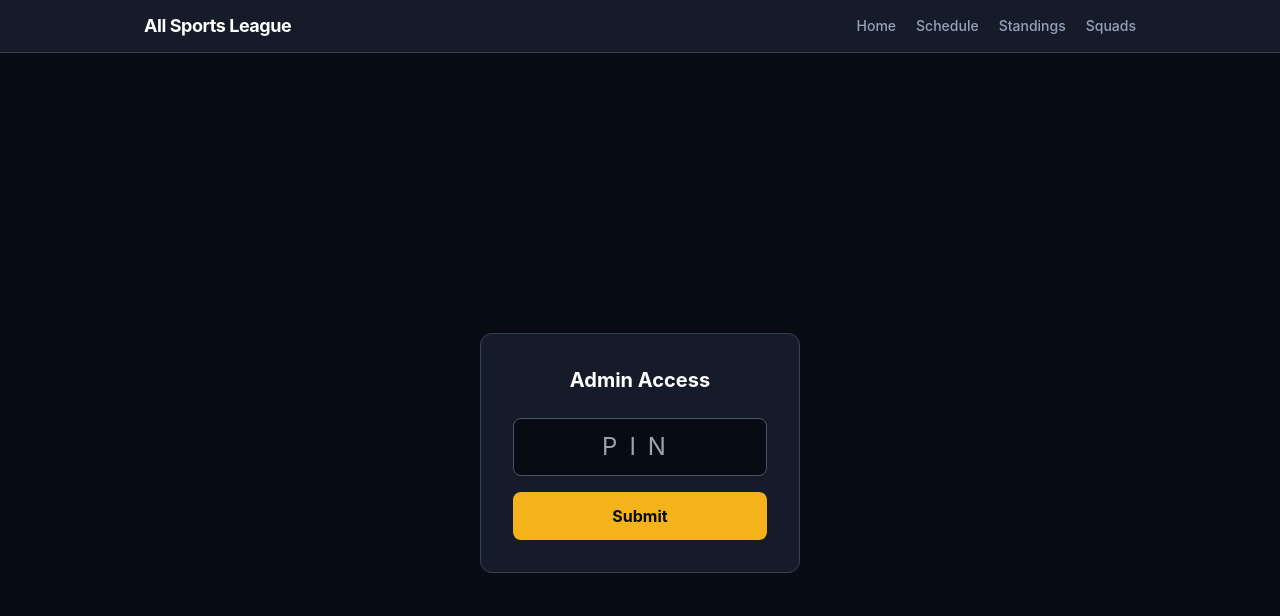
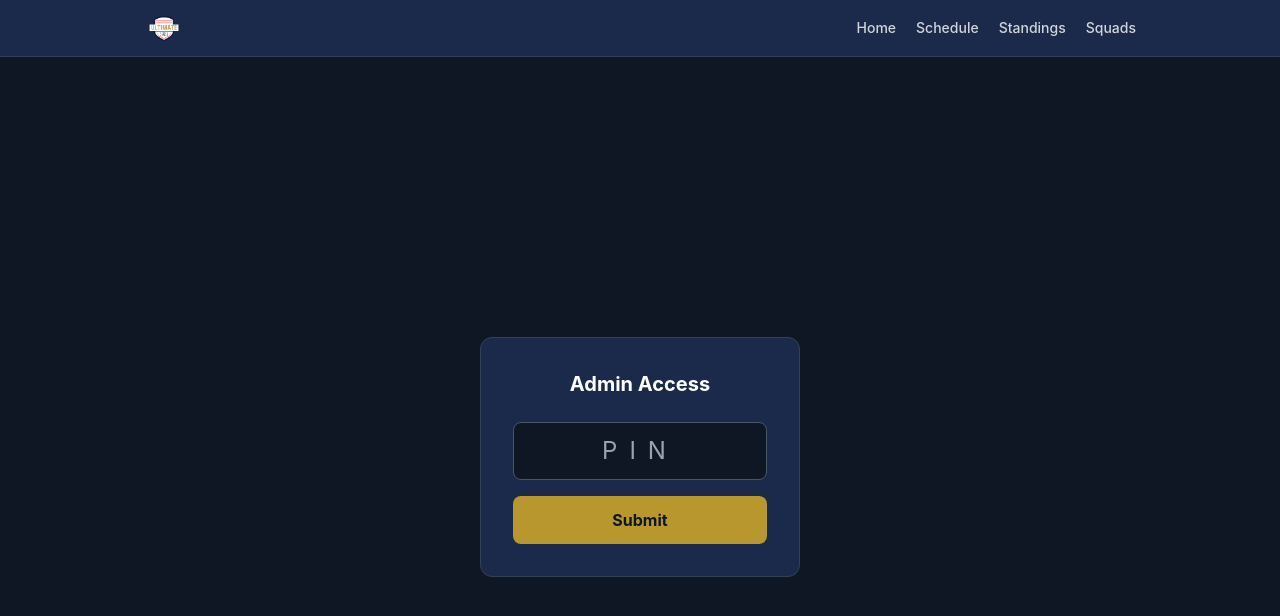
Before and after one commit to rab-test/all-sports-league, a Next.js app: page /admin in a window 1280 px wide. Shown: the top 616 px of the page. Built offline with nearby package versions, Linux system fonts and the light colour scheme.

Commit message:
Brand update - Ultimate Sports League logo and colours

```diff
--- a/app/admin/page.tsx
+++ b/app/admin/page.tsx
@@ -230,7 +230,7 @@ export default function AdminPage() {
   // ── Admin panel ─────────────────────────────────────────────────────────────
   return (
     <main className="mx-auto max-w-3xl px-4 py-8">
-      <h1 className="text-2xl font-bold text-white mb-8">All Sports League — Admin</h1>
+      <h1 className="text-2xl font-bold text-white mb-8">Ultimate Sports League — Admin</h1>
 
       <div className="flex flex-col gap-6">
         {sorted.map(instance => {
--- a/app/globals.css
+++ b/app/globals.css
@@ -13,7 +13,7 @@ html {
 body {
   margin: 0;
   font-family: Inter, ui-sans-serif, system-ui, -apple-system, BlinkMacSystemFont, 'Segoe UI', sans-serif;
-  background: #070b14;
+  background: #0F1724;
   color: #e2e8f0;
 }
 
--- a/app/layout.tsx
+++ b/app/layout.tsx
@@ -3,7 +3,7 @@ import type { Metadata } from 'next';
 import { Header } from '../components/layout/Header';
 
 export const metadata: Metadata = {
-  title: 'All Sports League',
+  title: 'Ultimate Sports League',
   description: 'Season 2026 community sports league schedule, standings and admin tools.',
 };
 
--- a/app/page.tsx
+++ b/app/page.tsx
@@ -2,7 +2,7 @@ export default function HomePage() {
   return (
     <main className="min-h-screen bg-night text-slate-100 p-8">
       <div className="mx-auto max-w-5xl">
-        <h1 className="text-4xl font-semibold">All Sports League</h1>
+        <h1 className="text-4xl font-semibold">Ultimate Sports League</h1>
         <p className="mt-4 text-lg text-slate-300">
           2026 season scaffold ready. Data layer is configured and waiting for UI pages.
         </p>
--- a/components/layout/Footer.tsx
+++ b/components/layout/Footer.tsx
@@ -1,7 +1,7 @@
 export function Footer() {
   return (
     <footer className="border-t border-slate-800 bg-night/90 p-4 text-center text-sm text-slate-500">
-      © 2026 All Sports League
+      © 2026 Ultimate Sports League
     </footer>
   );
 }
--- a/components/layout/Header.tsx
+++ b/components/layout/Header.tsx
@@ -1,17 +1,18 @@
 import Link from 'next/link';
+import Image from 'next/image';
 
 export function Header() {
   return (
-    <header className="sticky top-0 z-10 border-b border-slate-700 bg-charcoal">
-      <div className="mx-auto flex max-w-5xl items-center justify-between px-4 py-3">
-        <Link href="/" className="text-lg font-bold text-white tracking-tight">
-          All Sports League
+    <header className="sticky top-0 z-10 border-b border-white/10 bg-charcoal">
+      <div className="mx-auto flex max-w-5xl items-center justify-between px-4 py-2">
+        <Link href="/" className="flex items-center">
+          <Image src="/logo.png" alt="Ultimate Sports League" height={40} width={160} className="h-10 w-auto object-contain" />
         </Link>
         <nav className="flex items-center gap-5 text-sm font-medium">
-          <Link href="/" className="text-slate-400 hover:text-white transition-colors">Home</Link>
-          <Link href="/schedule" className="text-slate-400 hover:text-white transition-colors">Schedule</Link>
-          <Link href="/standings" className="text-slate-400 hover:text-white transition-colors">Standings</Link>
-          <Link href="/squads" className="text-slate-400 hover:text-white transition-colors">Squads</Link>
+          <Link href="/" className="text-white/80 hover:text-accent transition-colors">Home</Link>
+          <Link href="/schedule" className="text-white/80 hover:text-accent transition-colors">Schedule</Link>
+          <Link href="/standings" className="text-white/80 hover:text-accent transition-colors">Standings</Link>
+          <Link href="/squads" className="text-white/80 hover:text-accent transition-colors">Squads</Link>
         </nav>
       </div>
     </header>
--- a/tailwind.config.ts
+++ b/tailwind.config.ts
@@ -8,10 +8,11 @@ const config: Config = {
   theme: {
     extend: {
       colors: {
-        night: '#070b14',
-        charcoal: '#161b2a',
+        night: '#0F1724',
+        charcoal: '#1B2A4A',
         darkslate: '#4d5f7c',
-        accent: '#f4b21b',
+        accent: '#B8972E',
+        red: '#E8192C',
         padel: '#1b9aa7',
         rugby: '#7b3f00',
         soccer: '#175e27',
```
Also changed, not shown: public/logo.png (added).
